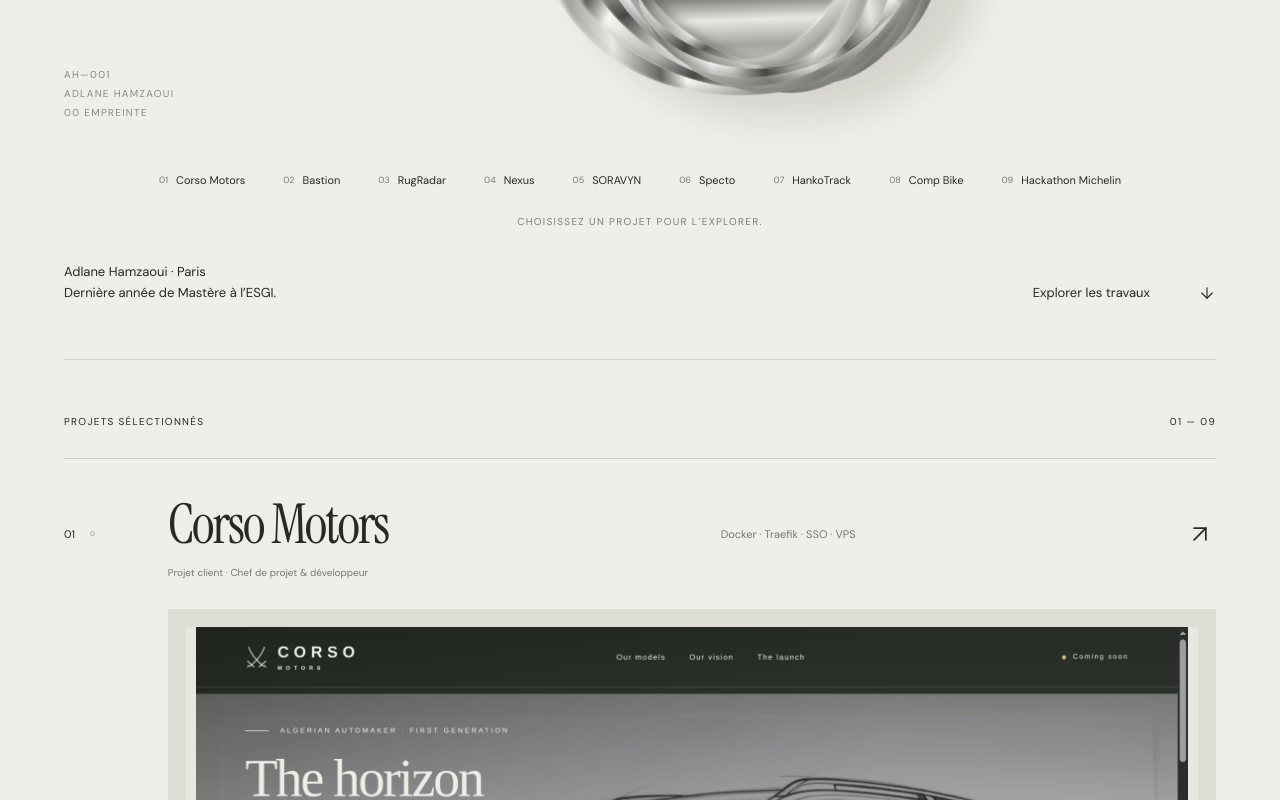
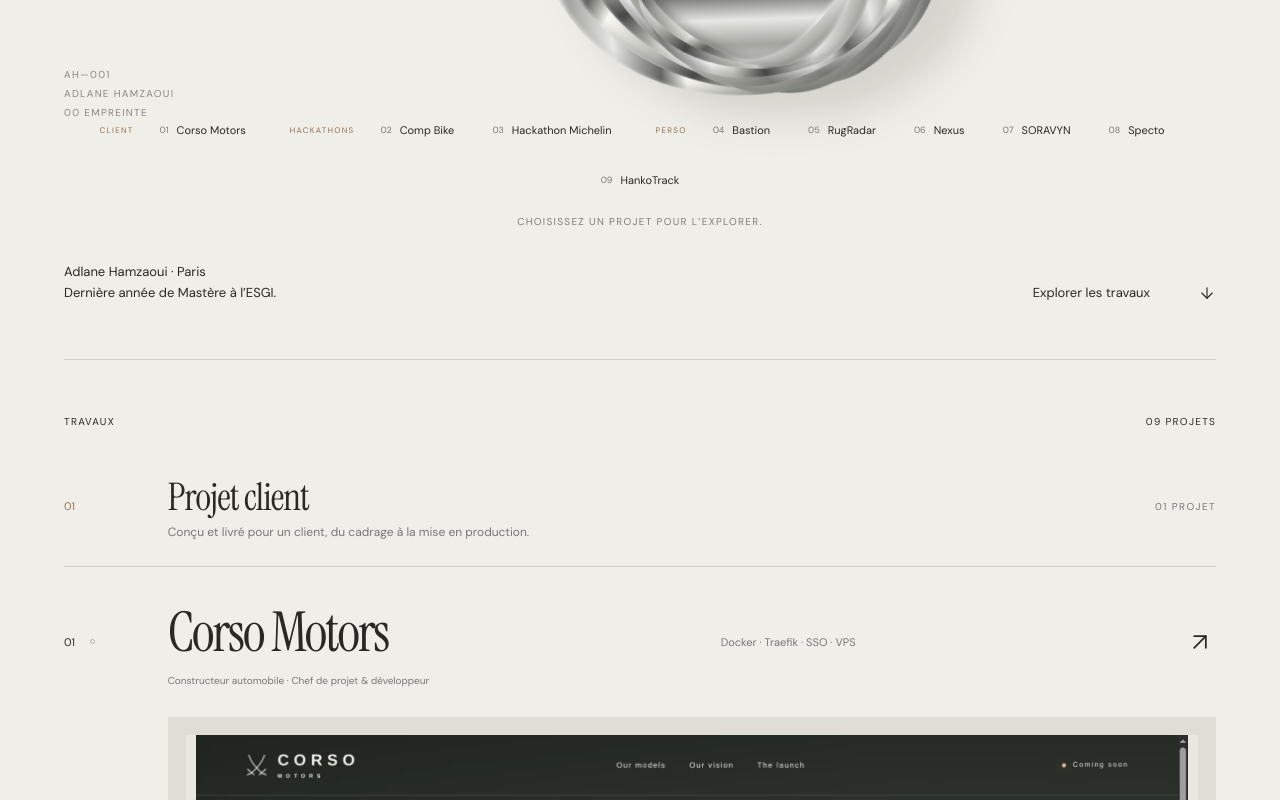
Before and after one commit to adlanehzx/Hamzaoui.Adlane, a React (Vite) app: page / in a window 1280 px wide. Shown: the part 660-1460 px from the top of the page. Built offline with nearby package versions, Linux system fonts and the light colour scheme.

Commit message:
Projets regroupés : client, hackathons et projets personnels
En-têtes de groupe dans la liste et repères dans la navigation des projets. Retrait du Bachelor de la formation.

```diff
--- a/src/App.tsx
+++ b/src/App.tsx
@@ -1,4 +1,4 @@
-import { useRef, useState } from "react";
+import { Fragment, useRef, useState } from "react";
 import ProjectGallery from "./components/ProjectGallery";
 import {
   ArrowUpRight,
@@ -12,8 +12,32 @@ import {
 } from "lucide-react";
 import { experiences, personalInfo, skills } from "./data/portfolioData";
 
+type Category = "client" | "hackathon" | "perso";
+const categories: Record<
+  Category,
+  { title: string; short: string; intro: string }
+> = {
+  client: {
+    title: "Projet client",
+    short: "Client",
+    intro: "Conçu et livré pour un client, du cadrage à la mise en production.",
+  },
+  hackathon: {
+    title: "Hackathons",
+    short: "Hackathons",
+    intro: "Des produits construits en équipe, en temps limité.",
+  },
+  perso: {
+    title: "Projets personnels",
+    short: "Perso",
+    intro:
+      "Des projets menés de bout en bout, pour apprendre et pour mon propre usage.",
+  },
+};
+
 const projects: {
   name: string;
+  category: Category;
   type: string;
   role: string;
   stack: string;
@@ -25,7 +49,8 @@ const projects: {
 }[] = [
   {
     name: "Corso Motors",
-    type: "Projet client",
+    category: "client",
+    type: "Constructeur automobile",
     role: "Chef de projet & développeur",
     stack: "Docker · Traefik · SSO · VPS",
     copy: "Écosystème numérique pour un constructeur automobile : site vitrine avec CMS, analytique RGPD et supervision serveur. Infrastructure privée sur VPS avec SSO, PLM, Git, wiki, drive et messagerie. Projet mené de bout en bout, du cadrage des besoins à la mise en production.",
@@ -39,73 +64,8 @@ const projects: {
     ],
   },
   {
-    name: "Bastion",
-    type: "Projet personnel · DeFi",
-    role: "Concepteur & développeur",
-    stack: "Solidity · Foundry · Rust · Chainlink",
-    copy: "Coffre DeFi non custodial sur BNB Chain qui exécute automatiquement des ordres DCA, limites, stop-loss et take-profit. Les prix viennent de Chainlink ; un keeper en Rust déclenche les ordres sans pouvoir retirer les fonds. Tests unitaires, fuzzing et invariants avec Foundry.",
-    color: "#d9c27a",
-    label: "ORDRES AUTOMATISÉS ON-CHAIN",
-    url: "https://github.com/adlanehzx/bastion",
-    steps: ["Smart contract", "Keeper Rust", "Fuzzing & invariants"],
-  },
-  {
-    name: "RugRadar",
-    type: "Projet personnel · Sécurité",
-    role: "Concepteur & développeur",
-    stack: "Rust · alloy · Solidity · SQLite",
-    copy: "Scanner de risque en temps réel des nouveaux tokens listés sur PancakeSwap. Chaque paire est analysée en quelques secondes : honeypot simulé en un seul eth_call, taxes cachées, liquidité et fonctions dangereuses du bytecode. Score sur 100 et alertes Telegram.",
-    color: "#c9a9a0",
-    label: "ANALYSE DE TOKENS EN TEMPS RÉEL",
-    url: "https://github.com/adlanehzx/rugradar",
-    steps: ["Détection des paires", "Simulation & bytecode", "Score & alertes"],
-  },
-  {
-    name: "Nexus",
-    type: "Projet personnel · Assistant IA",
-    role: "Concepteur & développeur",
-    stack: "TypeScript · Expo · Tool calling · pgvector",
-    copy: "Assistant IA sur iPhone, PC et web capable d’exécuter des actions : envoyer un email, lancer les tests d’un projet, piloter un navigateur ou opérer des machines appairées. Registre d’outils, permissions et traçabilité de chaque action.",
-    color: "#b8c7a5",
-    label: "DE L’INTENTION À L’ACTION",
-    url: "https://github.com/adlanehzx/Nexus",
-    steps: ["Mission", "Outils & permissions", "Exécution & traçabilité"],
-  },
-  {
-    name: "SORAVYN",
-    type: "Projet personnel · Marketing",
-    role: "Concepteur & développeur",
-    stack: "TypeScript · Multi-agents · Vidéo · Voix",
-    copy: "Agence marketing IA pilotée par agents : workflow de campagnes avec validation humaine, production vidéo automatisée du scénario au rendu MP4, narration et studio de contenus.",
-    color: "#e3b48c",
-    label: "CAMPAGNES PILOTÉES PAR AGENTS",
-    url: "https://github.com/adlanehzx/soravyn",
-    steps: ["Campagne", "Validation humaine", "Contenus & vidéo"],
-  },
-  {
-    name: "Specto",
-    type: "Projet personnel · Qualité",
-    role: "Concepteur & développeur",
-    stack: "Playwright · BullMQ · CI/CD · IA générative",
-    copy: "Génération et exécution de tests E2E Playwright et API REST à partir de descriptions en langage naturel. Exécution en file d’attente, CLI, auto-healing et intégration GitHub Actions, GitLab et Jenkins.",
-    color: "#aebbd0",
-    label: "DU LANGAGE NATUREL AUX TESTS",
-    url: "https://github.com/adlanehzx/specto",
-    steps: ["Description", "Génération & file d’attente", "Tests E2E & API"],
-  },
-  {
-    name: "HankoTrack",
-    type: "Projet annuel ESGI · En équipe",
-    role: "Scrum Master & développeur",
-    stack: "Nuxt · Express · Prisma · Socket.io",
-    copy: "Plateforme communautaire de suivi d’anime : watchlist, collections, critiques et recommandations personnalisées, avec mises à jour en temps réel. Organisation de l’équipe en sprints, revues de code, tests E2E Playwright et déploiement continu.",
-    color: "#b9b2cf",
-    label: "COMMUNAUTÉ & TEMPS RÉEL",
-    url: "https://github.com/adlanehzx/Projet-Annuel",
-    steps: ["Sprints & répartition", "Watchlist & critiques", "Temps réel"],
-  },
-  {
     name: "Comp Bike",
+    category: "hackathon",
     type: "Hackathon Kiro · En équipe",
     role: "Chef de projet & développeur",
     stack: "Next.js · Django REST · PostgreSQL · Redis",
@@ -117,6 +77,7 @@ const projects: {
   },
   {
     name: "Hackathon Michelin",
+    category: "hackathon",
     type: "Hackathon Michelin · En équipe",
     role: "Développeur full-stack",
     stack: "React Native · Expo · Express · Supabase",
@@ -130,12 +91,87 @@ const projects: {
       "Badges & niveaux",
     ],
   },
+  {
+    name: "Bastion",
+    category: "perso",
+    type: "Finance décentralisée",
+    role: "Concepteur & développeur",
+    stack: "Solidity · Foundry · Rust · Chainlink",
+    copy: "Coffre DeFi non custodial sur BNB Chain qui exécute automatiquement des ordres DCA, limites, stop-loss et take-profit. Les prix viennent de Chainlink ; un keeper en Rust déclenche les ordres sans pouvoir retirer les fonds. Tests unitaires, fuzzing et invariants avec Foundry.",
+    color: "#d9c27a",
+    label: "ORDRES AUTOMATISÉS ON-CHAIN",
+    url: "https://github.com/adlanehzx/bastion",
+    steps: ["Smart contract", "Keeper Rust", "Fuzzing & invariants"],
+  },
+  {
+    name: "RugRadar",
+    category: "perso",
+    type: "Sécurité blockchain",
+    role: "Concepteur & développeur",
+    stack: "Rust · alloy · Solidity · SQLite",
+    copy: "Scanner de risque en temps réel des nouveaux tokens listés sur PancakeSwap. Chaque paire est analysée en quelques secondes : honeypot simulé en un seul eth_call, taxes cachées, liquidité et fonctions dangereuses du bytecode. Score sur 100 et alertes Telegram.",
+    color: "#c9a9a0",
+    label: "ANALYSE DE TOKENS EN TEMPS RÉEL",
+    url: "https://github.com/adlanehzx/rugradar",
+    steps: ["Détection des paires", "Simulation & bytecode", "Score & alertes"],
+  },
+  {
+    name: "Nexus",
+    category: "perso",
+    type: "Assistant IA",
+    role: "Concepteur & développeur",
+    stack: "TypeScript · Expo · Tool calling · pgvector",
+    copy: "Assistant IA sur iPhone, PC et web capable d’exécuter des actions : envoyer un email, lancer les tests d’un projet, piloter un navigateur ou opérer des machines appairées. Registre d’outils, permissions et traçabilité de chaque action.",
+    color: "#b8c7a5",
+    label: "DE L’INTENTION À L’ACTION",
+    url: "https://github.com/adlanehzx/Nexus",
+    steps: ["Mission", "Outils & permissions", "Exécution & traçabilité"],
+  },
+  {
+    name: "SORAVYN",
+    category: "perso",
+    type: "Agence marketing IA",
+    role: "Concepteur & développeur",
+    stack: "TypeScript · Multi-agents · Vidéo · Voix",
+    copy: "Agence marketing IA pilotée par agents : workflow de campagnes avec validation humaine, production vidéo automatisée du scénario au rendu MP4, narration et studio de contenus.",
+    color: "#e3b48c",
+    label: "CAMPAGNES PILOTÉES PAR AGENTS",
+    url: "https://github.com/adlanehzx/soravyn",
+    steps: ["Campagne", "Validation humaine", "Contenus & vidéo"],
+  },
+  {
+    name: "Specto",
+    category: "perso",
+    type: "Tests générés par IA",
+    role: "Concepteur & développeur",
+    stack: "Playwright · BullMQ · CI/CD · IA générative",
+    copy: "Génération et exécution de tests E2E Playwright et API REST à partir de descriptions en langage naturel. Exécution en file d’attente, CLI, auto-healing et intégration GitHub Actions, GitLab et Jenkins.",
+    color: "#aebbd0",
+    label: "DU LANGAGE NATUREL AUX TESTS",
+    url: "https://github.com/adlanehzx/specto",
+    steps: ["Description", "Génération & file d’attente", "Tests E2E & API"],
+  },
+  {
+    name: "HankoTrack",
+    category: "perso",
+    type: "Projet annuel ESGI · En équipe",
+    role: "Scrum Master & développeur",
+    stack: "Nuxt · Express · Prisma · Socket.io",
+    copy: "Plateforme communautaire de suivi d’anime : watchlist, collections, critiques et recommandations personnalisées, avec mises à jour en temps réel. Organisation de l’équipe en sprints, revues de code, tests E2E Playwright et déploiement continu.",
+    color: "#b9b2cf",
+    label: "COMMUNAUTÉ & TEMPS RÉEL",
+    url: "https://github.com/adlanehzx/Projet-Annuel",
+    steps: ["Sprints & répartition", "Watchlist & critiques", "Temps réel"],
+  },
 ];
 
 function App() {
   const works = projects;
   const count = works.length;
   const pad = (n: number) => n.toString().padStart(2, "0");
+  const order: Category[] = ["client", "hackathon", "perso"];
+  const startsGroup = (i: number) =>
+    i === 0 || works[i - 1].category !== works[i].category;
   const [step, setStep] = useState(0);
   const [active, setActive] = useState<number | null>(null);
   const [visited, setVisited] = useState<number[]>([]);
@@ -323,14 +359,20 @@ function App() {
             )}
             <div className="project-navigation" aria-label="Choisir un projet">
               {works.map((project, index) => (
+                <Fragment key={project.name}>
+                  {startsGroup(index) && (
+                    <small className="nav-group">
+                      {categories[project.category].short}
+                    </small>
+                  )}
                   <button
-                  key={project.name}
                     aria-pressed={active === index}
                     onClick={() => select(index)}
                   >
                     <span>{pad(index + 1)}</span>
                     {project.name}
                   </button>
+                </Fragment>
               ))}
             </div>
             <span className="stage-note">
@@ -354,14 +396,28 @@ function App() {
         </section>
         <section className="works" id="projets" aria-labelledby="works-title">
           <div className="section-label">
-            <h2 id="works-title">Projets sélectionnés</h2>
-            <span>01 — {pad(count)}</span>
+            <h2 id="works-title">Travaux</h2>
+            <span>{pad(count)} projets</span>
           </div>
           {works.map((p, i) => (
-            <div
-              className={`work-row ${active === i ? "selected" : ""}`}
-              key={p.name}
-            >
+            <Fragment key={p.name}>
+              {startsGroup(i) && (
+                <div className="group-head">
+                  <span className="group-index">
+                    {pad(order.indexOf(p.category) + 1)}
+                  </span>
+                  <h3>{categories[p.category].title}</h3>
+                  <p>{categories[p.category].intro}</p>
+                  <span className="group-count">
+                    {pad(works.filter((w) => w.category === p.category).length)}{" "}
+                    projet
+                    {works.filter((w) => w.category === p.category).length > 1
+                      ? "s"
+                      : ""}
+                  </span>
+                </div>
+              )}
+              <div className={`work-row ${active === i ? "selected" : ""}`}>
                 <button
                   className="work-select"
                   aria-expanded={active === i}
@@ -419,6 +475,7 @@ function App() {
                   </div>
                 )}
               </div>
+            </Fragment>
           ))}
         </section>
         <section className="about" id="parcours">
@@ -469,10 +526,6 @@ function App() {
             <p>
               Mastère en Ingénierie de la Blockchain{" "}
               <span>ESGI Paris · Septembre 2025 — Août 2027</span>
-            </p>
-            <p>
-              Bachelor en Ingénierie du Web{" "}
-              <span>ESGI Paris · Septembre 2024 — Août 2025</span>
             </p>
             <p>
               Français : langue maternelle · Anglais : professionnel technique
--- a/src/index.css
+++ b/src/index.css
@@ -418,6 +418,59 @@ h1 em {
   font: inherit;
   margin: 0;
 }
+.group-head {
+  display: grid;
+  grid-template-columns: 9% 1fr auto;
+  column-gap: 0;
+  row-gap: 8px;
+  align-items: baseline;
+  padding: 90px 0 26px;
+}
+.section-label + .group-head {
+  padding-top: 20px;
+}
+.group-index {
+  grid-row: span 2;
+  font-size: 11px;
+  color: #93734f;
+}
+.group-head h3 {
+  margin: 0;
+  font-family: "Instrument Serif", serif;
+  font-weight: 400;
+  font-size: 38px;
+  letter-spacing: -1px;
+  line-height: 1;
+}
+.group-head p {
+  grid-column: 2;
+  margin: 0;
+  max-width: 46ch;
+  font-size: 12px;
+  color: #777;
+}
+.group-count {
+  grid-column: 3;
+  grid-row: 1;
+  font-size: 10px;
+  letter-spacing: 0.14em;
+  text-transform: uppercase;
+  color: #777;
+}
+.work-row:has(+ .group-head) {
+  border-bottom: 1px solid var(--line);
+}
+.nav-group {
+  align-self: center;
+  padding: 0 4px 0 22px;
+  font-size: 8px;
+  letter-spacing: 0.16em;
+  text-transform: uppercase;
+  color: #93734f;
+}
+.nav-group:first-child {
+  padding-left: 0;
+}
 .work-row {
   border-top: 1px solid var(--line);
 }
@@ -1682,6 +1735,21 @@ nav a:last-child span,
   scroll-snap-align: start;
 }
 @media (max-width: 700px) {
+  .nav-group {
+    display: none;
+  }
+  .group-head {
+    grid-template-columns: 34px 1fr auto;
+    padding: 64px 0 20px;
+  }
+  .group-head h3 {
+    font-size: 30px;
+  }
+  .group-head p {
+    grid-column: 2 / 4;
+  }
+}
+@media (max-width: 700px) {
   .gallery-thumbs button {
     flex-basis: 80px;
   }
```
Also changed, not shown: 1 other file (tests, documents, lock files or other folders). Lines whose indentation alone changed are shown as unchanged.
